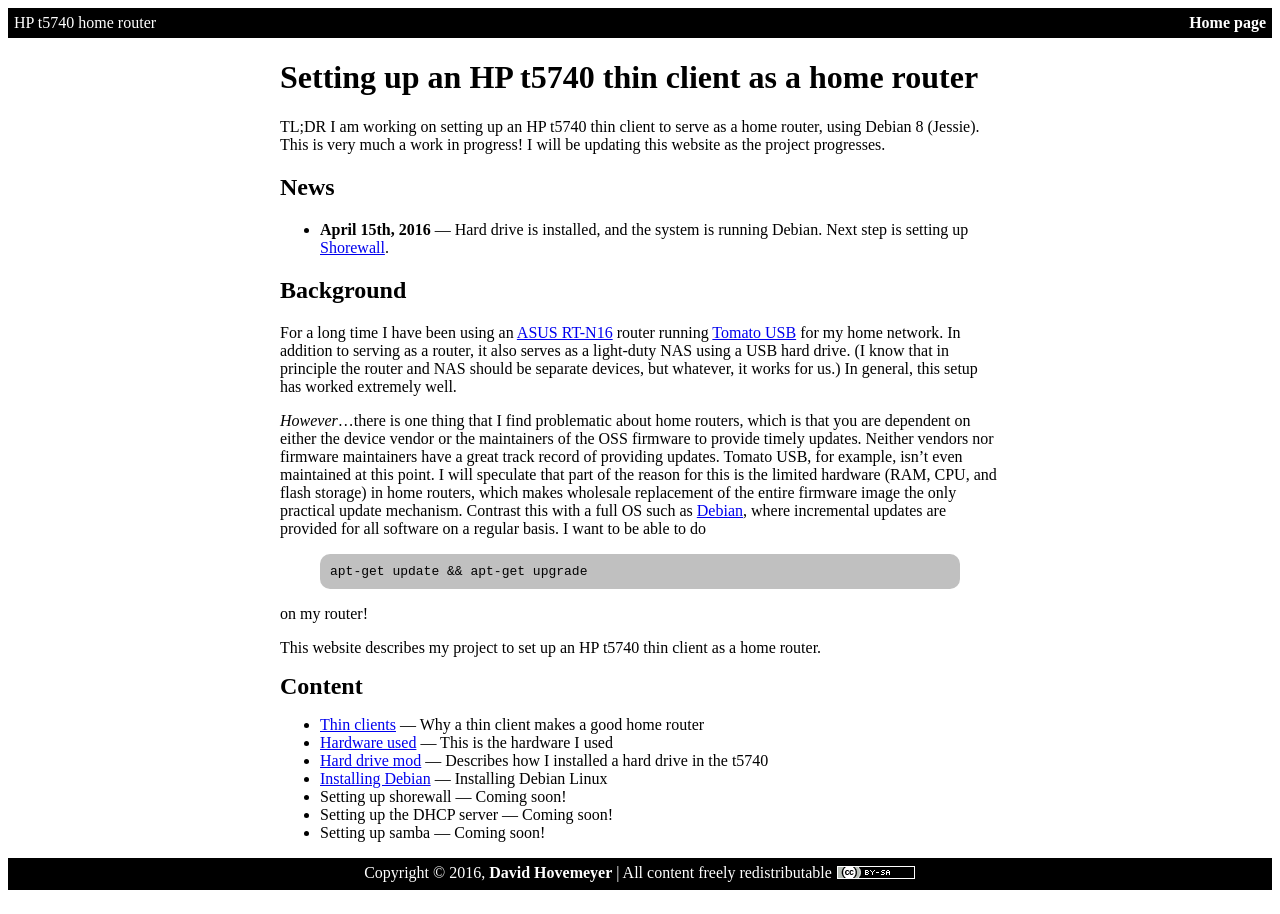
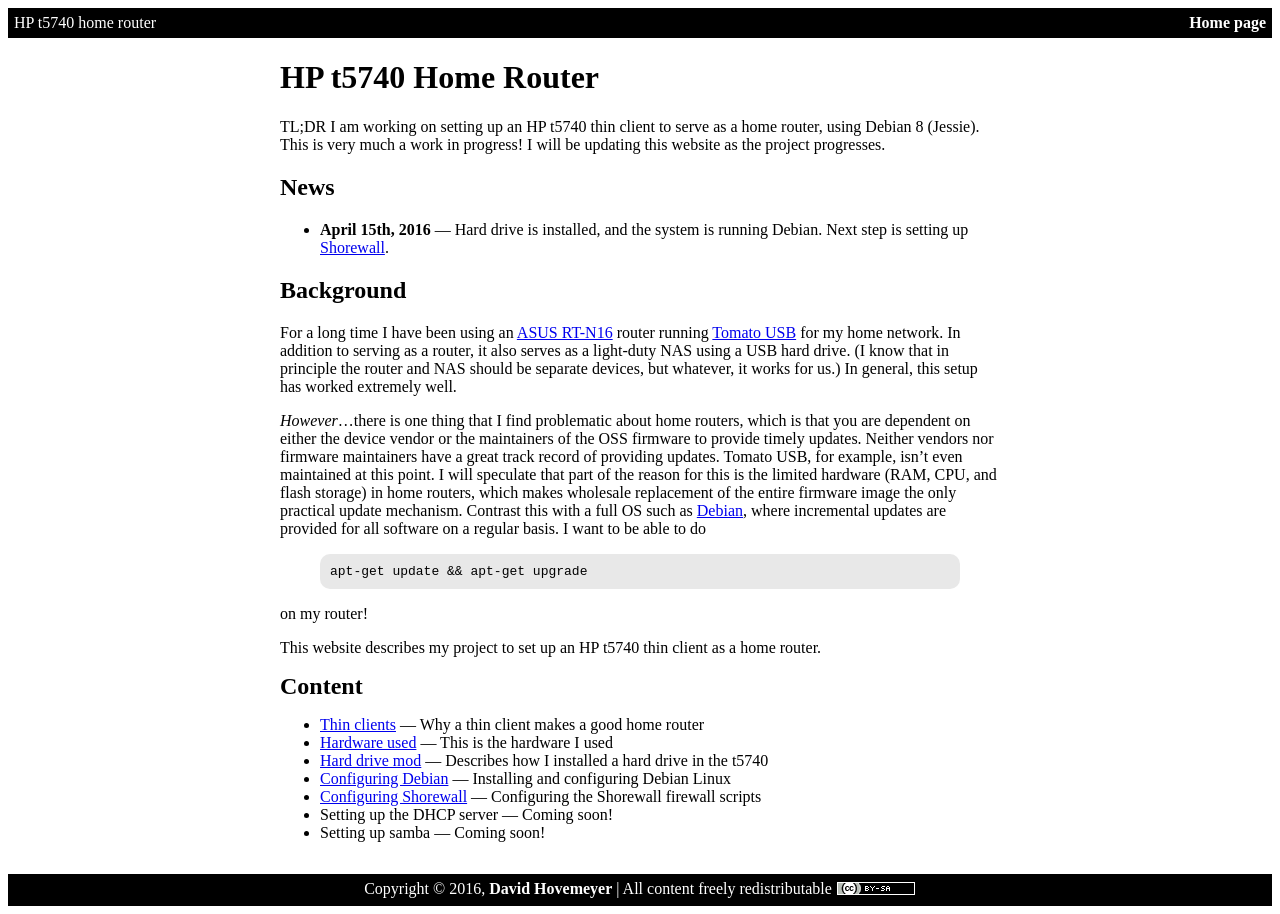
Before and after one commit to daveho/t5740router, a Jekyll site: the page built from index.md, in a window 1280 px wide. Built offline with Jekyll 4.4.1, drawn with Linux system fonts in a browser that asks for light colours.

Commit message:
css/layout tweaks, started shorewall info

```diff
--- a/_layouts/default.html
+++ b/_layouts/default.html
@@ -11,6 +11,7 @@
 			<div class="right"><a href="{{site.baseurl}}/index.html">Home page</a></div>
 		</div>
 		<div id="content">
+			<h1>{{page.title}}</h1>
 			{{content}}
 		</div>
 		<div id="footer">
--- a/css/site.css
+++ b/css/site.css
@@ -57,6 +57,7 @@ th, td {
 }
 
 #footer {
+    margin-top: 32px;
     text-align: center;
     background: black;
     color: white;
@@ -71,7 +72,7 @@ pre {
     margin-left: 40px;
     margin-right: 40px;
     padding: 10px;
-    background: silver;
+    background: #e8e8e8;
     border: 0px solid transparent;
     border-radius: 10px;
 }
@@ -80,3 +81,18 @@ pre {
     width: 720px;
     margin: 0 auto;
 }
+
+.callout {
+    margin-left: 40px;
+    margin-right: 40px;
+    padding: 10px;
+    border: 4px solid #d44;
+    border-radius: 16px;
+    background: #fbb;
+    margin-bottom: 16px;
+}
+
+/*
+vim:set expandtab:
+vim:set tabstop=4:
+*/
--- a/index.md
+++ b/index.md
@@ -2,8 +2,6 @@
 layout: default
 title: "HP t5740 Home Router"
 ---
-
-# Setting up an HP t5740 thin client as a home router
 
 TL;DR I am working on setting up an HP t5740 thin client to serve as a home router, using Debian 8 (Jessie).  This is very much a work in progress!  I will be updating this website as the project progresses.
 
@@ -28,7 +26,11 @@ This website describes my project to set up an HP t5740 thin client as a home ro
 * [Thin clients](thinclients.html) &mdash; Why a thin client makes a good home router
 * [Hardware used](hardware.html) &mdash; This is the hardware I used
 * [Hard drive mod](hdmod.html) &mdash; Describes how I installed a hard drive in the t5740
-* [Installing Debian](debian.html) &mdash; Installing Debian Linux
-* Setting up shorewall &mdash; Coming soon!
+* [Configuring Debian](debian.html) &mdash; Installing and configuring Debian Linux
+* [Configuring Shorewall](shorewall.html) &mdash; Configuring the Shorewall firewall scripts
 * Setting up the DHCP server &mdash; Coming soon!
 * Setting up samba &mdash; Coming soon!
+
+<!-- vim:set wrap: ­-->
+<!-- vim:set linebreak: -->
+<!-- vim:set nolist: -->
```
Also changed, not shown: debian.md (+9 -3 lines), hardware.md (+0 -2 lines), hdmod.md (+0 -2 lines), shorewall.md (added, +52 -0 lines).
